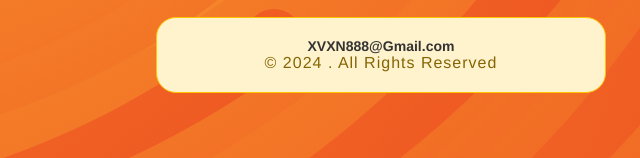
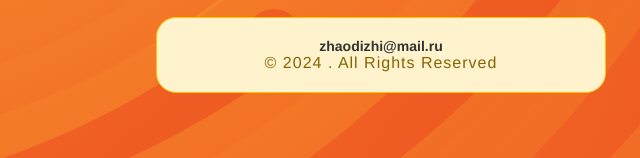
Before and after one commit to aileecool/aileecool.github.io, a plain HTML site: page xx/index.html in a window 1280 px wide. Shown: the part 642-800 px from the top of the page, 259-899 px from the left. Drawn offline with Linux system fonts and the light colour scheme; a script that the page names is missing.

Commit message:
Update index.html

```diff
--- a/xx/index.html
+++ b/xx/index.html
@@ -57,7 +57,7 @@
     <script>LA.init({id:"JzpWmS7bAFwZAixb",ck:"JzpWmS7bAFwZAixb"})</script>
 
     <footer>
-        <h3>XVXN888@Gmail.com</h3>
+        <h3>zhaodizhi@mail.ru</h3>
         <p class="footer">© 2024 . All Rights Reserved</p>
     </footer>
 </div>
```
